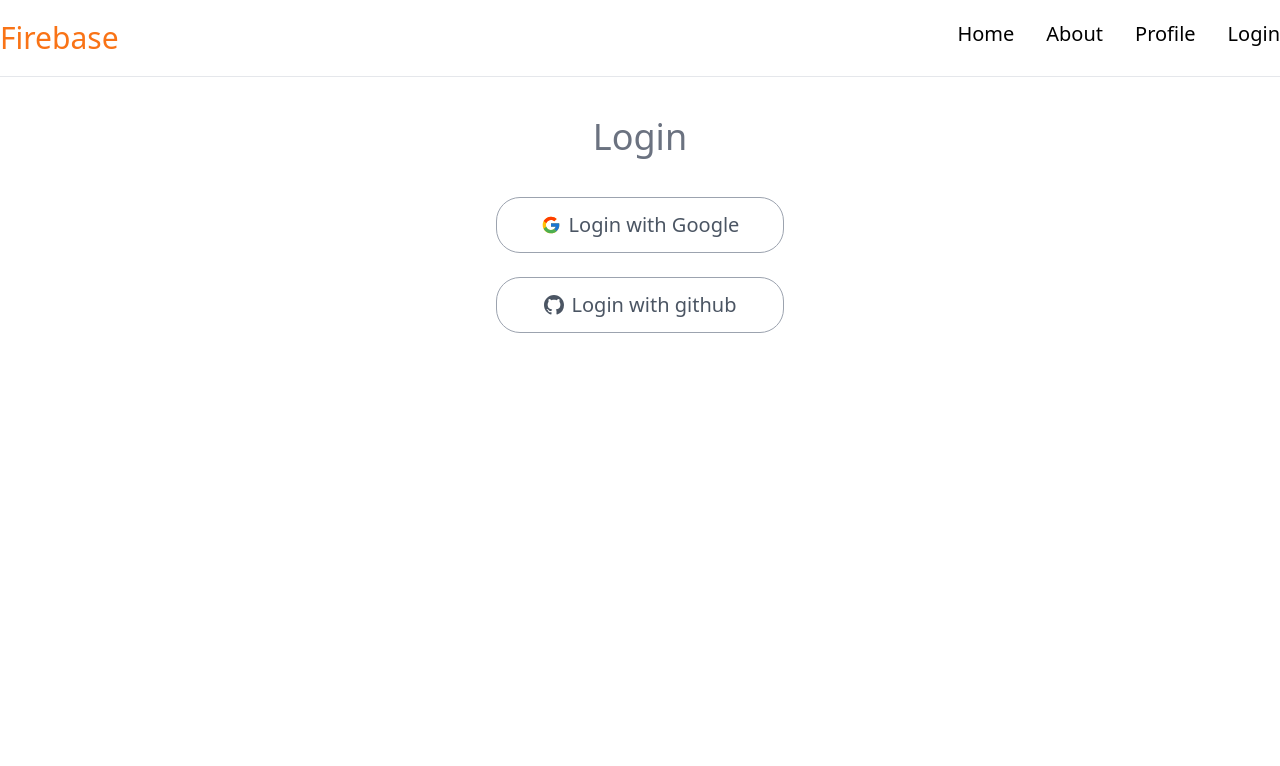
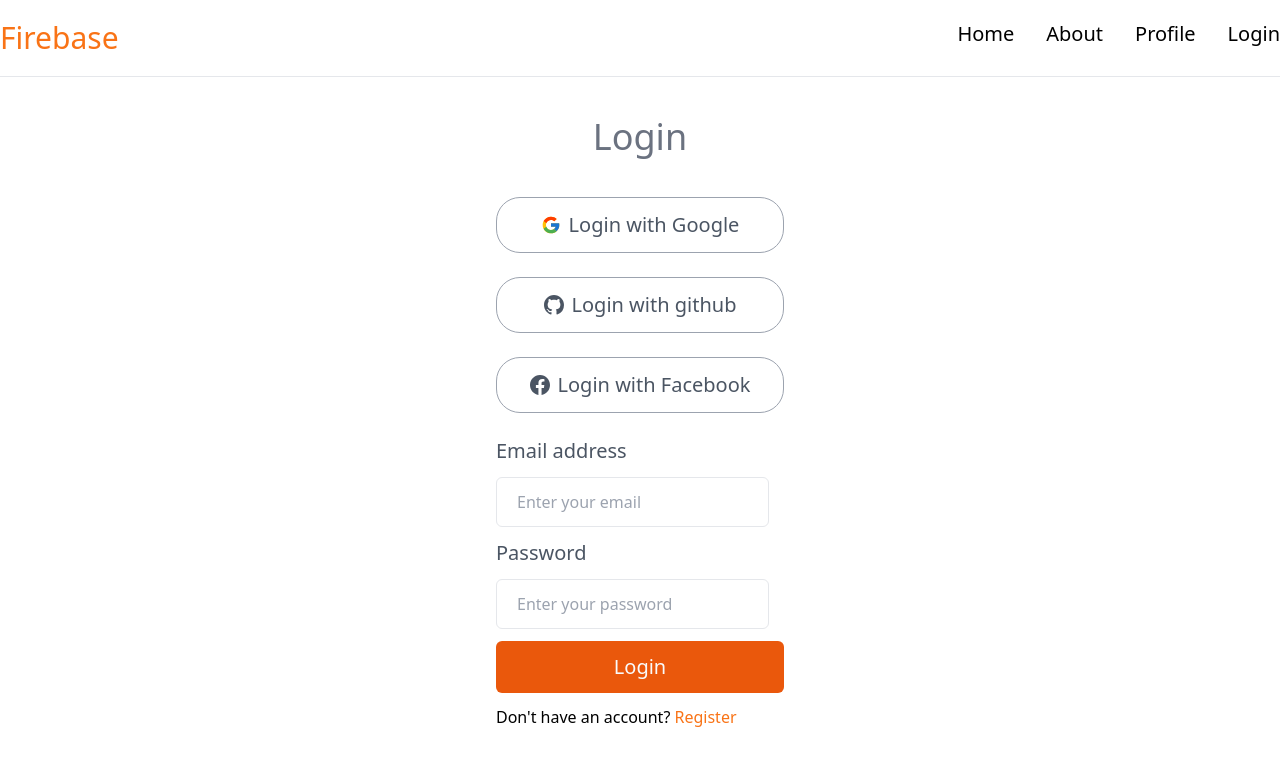
Before and after one commit to Rafiul29/firebase-intro, a React (Create React App) app: page /login in a window 1280 px wide. Shown: the top 766 px of the page. Built offline with nearby package versions, Linux system fonts and the light colour scheme; no server answers.

Commit message:
email password login

```diff
--- a/src/components/Login.js
+++ b/src/components/Login.js
@@ -1,14 +1,26 @@
-import React from "react";
-import { getAuth, signInWithPopup, GoogleAuthProvider,GithubAuthProvider } from "firebase/auth";
+import { useState } from "react";
+import {
+  getAuth,
+  signInWithPopup,
+  GoogleAuthProvider,
+  GithubAuthProvider,
+  FacebookAuthProvider,
+  signInWithEmailAndPassword
+} from "firebase/auth";
 import app from "../firebase/firebase.init";
-import { useNavigate } from "react-router-dom";
+import { Link, useNavigate } from "react-router-dom";
 import { FcGoogle } from "react-icons/fc";
-import { BsGithub } from "react-icons/bs";
+import { BsGithub, BsFacebook } from "react-icons/bs";
 
 const auth = getAuth(app);
 const providerGoogle = new GoogleAuthProvider();
-const providerGithub =new GithubAuthProvider()
+const providerGithub = new GithubAuthProvider();
+const providerFacebook = new FacebookAuthProvider();
+
 const Login = () => {
+  const [email, setEmail] = useState("");
+  const [password, setPassword] = useState("");
+
   const navigate = useNavigate();
   //google login system
   const handleGoogleLogin = () => {
@@ -22,9 +34,8 @@ const Login = () => {
       });
   };
 
-
-  const handleGithubLogin=()=>{
-      signInWithPopup(auth,providerGithub)
+  const handleGithubLogin = () => {
+    signInWithPopup(auth, providerGithub)
       .then((data) => {
         console.log(data.user);
         navigate("/profile");
@@ -32,8 +43,34 @@ const Login = () => {
       .catch((error) => {
         console.log(error.message);
       });
+  };
 
-  }
+  const handleFacebookLogin = () => {
+    signInWithPopup(auth, providerFacebook)
+      .then((data) => {
+        console.log(data.user);
+        navigate("/profile");
+      })
+      .catch((error) => {
+        console.log(error.message);
+      });
+  };
+
+  const handleLogin = (e) => {
+    e.preventDefault();
+    signInWithEmailAndPassword(auth,email,password)
+    .then((result)=>{
+      console.log(result.user)
+      navigate("/profile");
+    })
+    .catch(err=>{
+      console.log(err.message)
+    })
+
+     //reset input
+     setEmail("")
+     setPassword("")
+  };
   return (
     <div className="login container mx-auto py-10">
       <h2 className="section-title text-center text-4xl text-gray-500 mb-10">
@@ -59,6 +96,61 @@ const Login = () => {
           </span>{" "}
           <p>Login with github</p>
         </button>
+
+        <button
+          onClick={handleFacebookLogin}
+          className="google-sign-in border h-14 w-72 rounded-3xl border-gray-400 text-xl text-gray-600 active:border-orange-500 active:bg-orange-500 active:text-orange-50 flex  flex-row justify-center gap-2 items-center"
+        >
+          <span>
+            <BsFacebook />{" "}
+          </span>{" "}
+          <p>Login with Facebook</p>
+        </button>
+        <form
+          onSubmit={handleLogin}
+          className="flex flex-col gap-3 items-start"
+        >
+          <div className="form-control flex flex-col gap-3">
+            <label htmlFor="email" className="text-xl text-gray-600">
+              Email address
+            </label>
+            <input
+            value={email}
+            onChange={(e)=>setEmail(e.target.value)}
+              type="email"
+              placeholder="Enter your email"
+              className="border py-3 px-5 rounded-md"
+              required
+            />
+          </div>
+          <div className="form-control flex flex-col gap-3">
+            <label htmlFor="email" className="text-xl text-gray-600">
+              Password
+            </label>
+            <input
+            value={password}
+            onChange={(e)=>setPassword(e.target.value)}
+              type="password"
+              placeholder="Enter your password"
+              className="border py-3 px-5 rounded-md"
+              required
+            />
+          </div>
+          <input
+            type="submit"
+            value="Login"
+            className="text-xl text-gray-50 bg-orange-600 w-[18rem] py-3 rounded-md cursor-pointer hover:bg-orange-500 hover:text-gray-200 duration-300"
+          />
+          <p>
+            Don't have an account?{" "}
+            <Link
+              to="/register"
+              className="text-orange-500 font-medium hover:underline "
+            >
+              Register
+            </Link>
+          </p>
+        </form>
       </div>
     </div>
   );
--- a/src/components/Profile.js
+++ b/src/components/Profile.js
@@ -11,8 +11,8 @@ const navigate=useNavigate()
       signOut(auth)
       .then(()=>{
           console.log("sign Out Successful")
+          setUser("")
           navigate("/login")
-          setUser("")
       })
       .catch((error)=>{
           console.log(("signout not successful"))
@@ -42,7 +42,6 @@ const navigate=useNavigate()
             Sign out
           </button>
         </div>
-
       )}
     </div>
   );
--- a/src/components/Register.js
+++ b/src/components/Register.js
@@ -1,9 +1,107 @@
-import React from 'react'
+import { useState } from "react";
+import { Link, useNavigate } from "react-router-dom";
+import { getAuth, createUserWithEmailAndPassword ,updateProfile} from "firebase/auth";
+import app from "../firebase/firebase.init";
+
+
+const auth=getAuth(app)
 
 const Register = () => {
+  const [name,setName]=useState("")
+  const [email,setEmail]=useState("")
+  const [password,setPassword]=useState("")
+
+  const navigate=useNavigate()
+  const handleRegister=(e)=>{
+    e.preventDefault()
+   //sign up a new
+   createUserWithEmailAndPassword(auth, email, password)
+   .then((result)=>{
+    console.log(result.user)
+      if(result.user){
+        //update username
+        updateUserProfile()
+      }
+      navigate("/login")
+   })
+   .catch(err=>{
+    console.log(err.message)
+   })
+    //reset input
+    setEmail("")
+    setName("")
+    setPassword("")
+  }
+  const updateUserProfile=()=>{
+    updateProfile(auth.currentUser,{
+      displayName:name,
+      photoURL:"https://upload.wikimedia.org/wikipedia/commons/thumb/b/b6/Image_created_with_a_mobile_phone.png/220px-Image_created_with_a_mobile_phone.png"
+    }).then(()=>{
+      console.log("Profile uppdated")
+    })
+    .then((err)=>{
+      console.log(err.message)
+    })
+  }
   return (
-    <div>Register</div>
-  )
-}
+    <div className="flex justify-center mt-10">
+      <form onSubmit={handleRegister} className="flex flex-col gap-3 items-start">
+        <div className="form-control flex flex-col gap-3">
+          <label htmlFor="full-name" className="text-xl text-gray-600">
+            Full Name
+          </label>
+          <input
+          value={name}
+          onChange={(e)=>setName(e.target.value)}
+            type="text"
+            placeholder="Enter your email"
+            className="border py-3 px-5 rounded-md"
+            required
+          />
+        </div>
+        <div className="form-control flex flex-col gap-3">
+          <label htmlFor="email" className="text-xl text-gray-600">
+            Email address
+          </label>
+          <input
+          value={email}
+          onChange={(e)=>setEmail(e.target.value)}
+            type="email"
+            placeholder="Enter your email"
+            className="border py-3 px-5 rounded-md"
+            required
+          />
+        </div>
+        <div className="form-control flex flex-col gap-3">
+          <label htmlFor="email" className="text-xl text-gray-600">
+            Password
+          </label>
+          <input
+          value={password}
+          onChange={(e)=>setPassword(e.target.value)}
+            type="password"
+            placeholder="Enter your password"
+            className="border py-3 px-5 rounded-md"
+            required
+          />
+        </div>
+        <input
+          type="submit"
+          value="Register"
+          className="text-xl text-gray-50 bg-orange-600 w-[18rem] py-3 rounded-md cursor-pointer hover:bg-orange-500 hover:text-gray-200 duration-300"
+        />
+        <p>
+          Already have an account?{" "}
+          <Link
+            to="/login"
+            className="text-orange-500 font-medium hover:underline "
+          >
+            Login
+          </Link>
+        </p>
+      </form>
+    </div>
+  );
+};
 
-export default Register
+export default Register;
```
